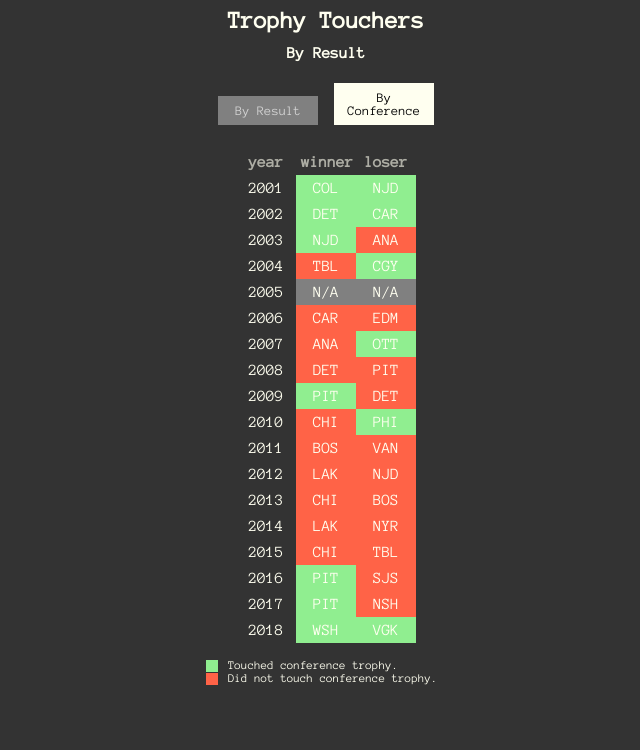
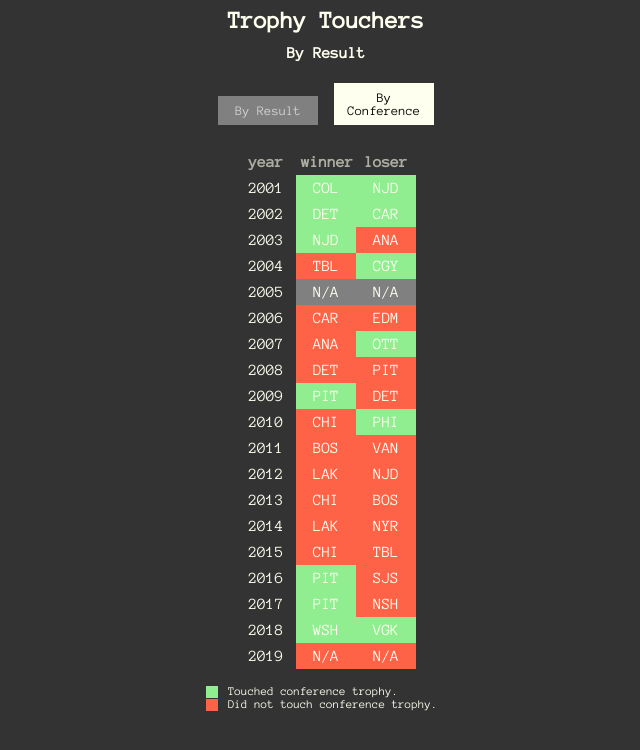
Before and after one commit to bplabombarda/trophytouchers, a React app: page / in a window 1280 px wide. Shown: the top 750 px of the page, without its empty margins (314-954 px from the left). Built offline with nearby package versions, Linux system fonts and the light colour scheme.

Commit message:
Adding STL/BOS + logic for no winner yet.

```diff
--- a/src/components/List.js
+++ b/src/components/List.js
@@ -8,12 +8,18 @@ const Table = (props) => {
 		<ul id="data-list">
 			<li className="data-header">
 				<div>year</div>
-				<div>{view === 'result' ? 'winner' : 'east'}</div>
-				<div>{view === 'result' ? 'loser' : 'west'}</div>
+				<div>{ view === 'result' ? 'winner' : 'east' }</div>
+				<div>{ view === 'result' ? 'loser' : 'west' }</div>
 			</li>
-			{data.map(year => {
-				return <Year key={year.year} data={year} view={view} />
-			})}
+			{
+				data.map((matchup) => (
+					<Year
+						key={ matchup.year }
+						data={ matchup }
+						view={ view }
+						/>
+				))
+			}
 		</ul>
 	)
 }
--- a/src/components/Year.js
+++ b/src/components/Year.js
@@ -9,23 +9,29 @@ const Year = (props) => {
 	let classesTeamB;
 
 	if(view === 'conference') {
-		teamA = data.w.conf === 'east' ? data.w : data.l;
-		teamB = data.w.conf === 'west' ? data.w : data.l;
+		teamA = data.east;
+		teamB = data.west;
 		classesTeamA = teamA.touch ? 'team-a touch' : 'team-a no-touch';
 		classesTeamB = teamB.touch ? 'team-b touch' : 'team-b no-touch';
-	}
-	else {
-		teamA = data.w;
-		teamB = data.l;
+	} else {
+		teamA = data.east.winner ? data.east : data.west;
+		teamB = data.east.winner ? data.west : data.east;
 		classesTeamA = teamA.touch ? 'team-a touch' : 'team-a no-touch';
 		classesTeamB = teamB.touch ? 'team-b touch' : 'team-b no-touch';
 	}
 
+	const teamAAbbr = (teamA.winner === 'N/A' && view === 'result')
+		? 'N/A'
+		: teamA.abbr
+	const teamBAbbr = (teamB.winner === 'N/A' && view === 'result')
+		? 'N/A'
+		: teamB.abbr
+
 	return (
-		<li id={`matchup-${data.year}`}>
-			<div className="year">{data.year}</div>
-			<div className={classesTeamA}>{teamA.abbr}</div>
-			<div className={classesTeamB}>{teamB.abbr}</div>
+		<li id={`matchup-${ data.year }`}>
+			<div className="year">{ data.year }</div>
+			<div className={ classesTeamA }>{ teamAAbbr }</div>
+			<div className={ classesTeamB }>{ teamBAbbr }</div>
 		</li>
 	)
 }
--- a/src/data/data.json
+++ b/src/data/data.json
@@ -2,236 +2,249 @@
 	"data": [
 	  {
 	    "year": 2001,
-	    "w": {
+			"east": {
+				"abbr": "NJD",
+				"touch": true,
+				"winner": false
+			},
+	    "west": {
 	    	"abbr": "COL",
-		    "conf": "west",
-		    "touch": true
-	    },
-	    "l": {
-	    	"abbr": "NJD",
-		    "conf": "east",
-		    "touch": true
+		    "touch": true,
+		    "winner": true
 	    }
 	  },
 	  {
 	    "year": 2002,
-	    "w": {
+			"east": {
+				"abbr": "CAR",
+				"touch": true,
+				"winner": false
+			},
+	    "west": {
 	    	"abbr": "DET",
-		    "conf": "west",
-		    "touch": true
-	    },
-	    "l": {
-	    	"abbr": "CAR",
-		    "conf": "east",
-		    "touch": true
+				"touch": true,
+				"winner": true
 	    }
 	  },
 	  {
 	    "year": 2003,
-	    "w": {
+	    "east": {
 	    	"abbr": "NJD",
-		    "conf": "east",
-		    "touch": true
+				"touch": true,
+				"winner": true
 	    },
-	    "l": {
+	    "west": {
 	    	"abbr": "ANA",
-		    "conf": "west",
-		    "touch": false
+				"touch": false,
+				"winner": false
 	    }
 	  },
 	  {
 	    "year": 2004,
-	    "w": {
+	    "east": {
 	    	"abbr": "TBL",
-		    "conf": "east",
-		    "touch": false
+				"touch": false,
+				"winner": true
 	    },
-	    "l": {
+	    "west": {
 	    	"abbr": "CGY",
-		    "conf": "west",
-		    "touch": true
+				"touch": true,
+				"winner": false
 	    }
 	  },
 	  {
 	    "year": 2005,
-	    "w": {
+	    "east": {
 	    	"abbr": "N/A",
-		    "conf": "N/A",
-		    "touch": "N/A"
+				"touch": "N/A",
+				"winner": "N/A"
 	    },
-	    "l": {
+	    "west": {
 	    	"abbr": "N/A",
-		    "conf": "N/A",
-		    "touch": "N/A"
+				"touch": "N/A",
+				"winner": "N/A"
 	    }
 	  },
 	  {
 	    "year": 2006,
-	    "w": {
+	    "east": {
 	    	"abbr": "CAR",
-		    "conf": "east",
-		    "touch": false
+				"touch": false,
+				"winner": true
 	    },
-	    "l": {
+	    "west": {
 	    	"abbr": "EDM",
-		    "conf": "west",
-		    "touch": false
+				"touch": false,
+				"winner": false
 	    }
 	  },
 	  {
 	    "year": 2007,
-	    "w": {
+			"east": {
+				"abbr": "OTT",
+				"touch": true,
+				"winner": false
+			},
+	    "west": {
 	    	"abbr": "ANA",
-		    "conf": "west",
-		    "touch": false
-	    },
-	    "l": {
-	    	"abbr": "OTT",
-		    "conf": "east",
-		    "touch": true
+				"touch": false,
+				"winner": true
 	    }
 	  },
 	  {
 	    "year": 2008,
-	    "w": {
-	    	"abbr": "DET",
-		    "conf": "west",
-		    "touch": false
-	    },
-	    "l": {
-	    	"abbr": "PIT",
-		    "conf": "east",
-		    "touch": false
+			"east": {
+				"abbr": "PIT",
+				"touch": false,
+				"winner": false
+			},
+	    "west": {
+				"abbr": "DET",
+				"touch": false,
+				"winner": true
 	    }
 	  },
 	  {
 	    "year": 2009,
-	    "w": {
+	    "east": {
 	    	"abbr": "PIT",
-		    "conf": "east",
-		    "touch": true
+				"touch": true,
+				"winner": true
 	    },
-	    "l": {
+	    "west": {
 	    	"abbr": "DET",
-		    "conf": "west",
-		    "touch": false
+				"touch": false,
+				"winner": false
 	    }
 	  },
 	  {
 	    "year": 2010,
-	    "w": {
+			"east": {
+				"abbr": "PHI",
+				"touch": true,
+				"winner": false
+			},
+	    "west": {
 	    	"abbr": "CHI",
-		    "conf": "west",
-		    "touch": false
-	    },
-	    "l": {
-	    	"abbr": "PHI",
-		    "conf": "east",
-		    "touch": true
+				"touch": false,
+				"winner": true
 	    }
 	  },
 	  {
 	    "year": 2011,
-	    "w": {
+	    "east": {
 	    	"abbr": "BOS",
-		    "conf": "east",
-		    "touch": false
+				"touch": false,
+				"winner": true
 	    },
-	    "l": {
+	    "west": {
 	    	"abbr": "VAN",
-		    "conf": "west",
-		    "touch": false
+				"touch": false,
+				"winner": false
 	    }
 	  },
 	  {
 	    "year": 2012,
-	    "w": {
+			"east": {
+				"abbr": "NJD",
+				"touch": false,
+				"winner": false
+			},
+	    "west": {
 	    	"abbr": "LAK",
-		    "conf": "west",
-		    "touch": false
-	    },
-	    "l": {
-	    	"abbr": "NJD",
-		    "conf": "east",
-		    "touch": false
+				"touch": false,
+				"winner": true
 	    }
 	  },
 	  {
 	    "year": 2013,
-	    "w": {
+			"east": {
+				"abbr": "BOS",
+				"touch": false,
+				"winner": false
+			},
+	    "west": {
 	    	"abbr": "CHI",
-		    "conf": "west",
-		    "touch": false
-	    },
-	    "l": {
-	    	"abbr": "BOS",
-		    "conf": "east",
-		    "touch": false
+				"touch": false,
+				"winner": true
 	    }
 	  },
 	  {
 	    "year": 2014,
-	    "w": {
+			"east": {
+				"abbr": "NYR",
+				"touch": false,
+				"winner": false
+			},
+	    "west": {
 	    	"abbr": "LAK",
-		    "conf": "west",
-		    "touch": false
-	    },
-	    "l": {
-	    	"abbr": "NYR",
-		    "conf": "east",
-		    "touch": false
+				"touch": false,
+				"winner": true
 	    }
 	  },
 	  {
 	    "year": 2015,
-	    "w": {
+			"east": {
+				"abbr": "TBL",
+				"touch": false,
+				"winner": false
+			},
+	    "west": {
 	    	"abbr": "CHI",
-		    "conf": "west",
-		    "touch": false
-	    },
-	    "l": {
-	    	"abbr": "TBL",
-		    "conf": "east",
-		    "touch": false
+				"touch": false,
+				"winner": true
 	    }
 	  },
 	  {
 	    "year": 2016,
-	    "w": {
+	    "east": {
 	    	"abbr": "PIT",
-		    "conf": "east",
-		    "touch": true
+				"touch": true,
+				"winner": true
 	    },
-	    "l": {
+	    "west": {
 	    	"abbr": "SJS",
-		    "conf": "west",
-		    "touch": false
+				"touch": false,
+				"winner": false
 	    }
 	  },
 	  {
 	    "year": 2017,
-	    "w": {
+	    "east": {
 	    	"abbr": "PIT",
-		    "conf": "east",
-		    "touch": true
+				"touch": true,
+				"winner": true
 	    },
-	    "l": {
+	    "west": {
 	    	"abbr": "NSH",
-		    "conf": "west",
-		    "touch": false
+				"touch": false,
+				"winner": false
 	    }
 	  },
 	  {
 	    "year": 2018,
-	    "w": {
+	    "east": {
 	    	"abbr": "WSH",
-		    "conf": "east",
-		    "touch": true
+				"touch": true,
+				"winner": true
 	    },
-	    "l": {
+	    "west": {
 	    	"abbr": "VGK",
-		    "conf": "west",
-		    "touch": true
+				"touch": true,
+				"winner": false
+	    }
+		},
+		{
+	    "year": 2019,
+	    "east": {
+	    	"abbr": "BOS",
+				"touch": false,
+				"winner": "N/A"
+	    },
+	    "west": {
+	    	"abbr": "STL",
+				"touch": false,
+				"winner": "N/A"
 	    }
 	  }
 	]
```
Also changed, not shown: src/containers/App.js (line endings or trailing spaces).
